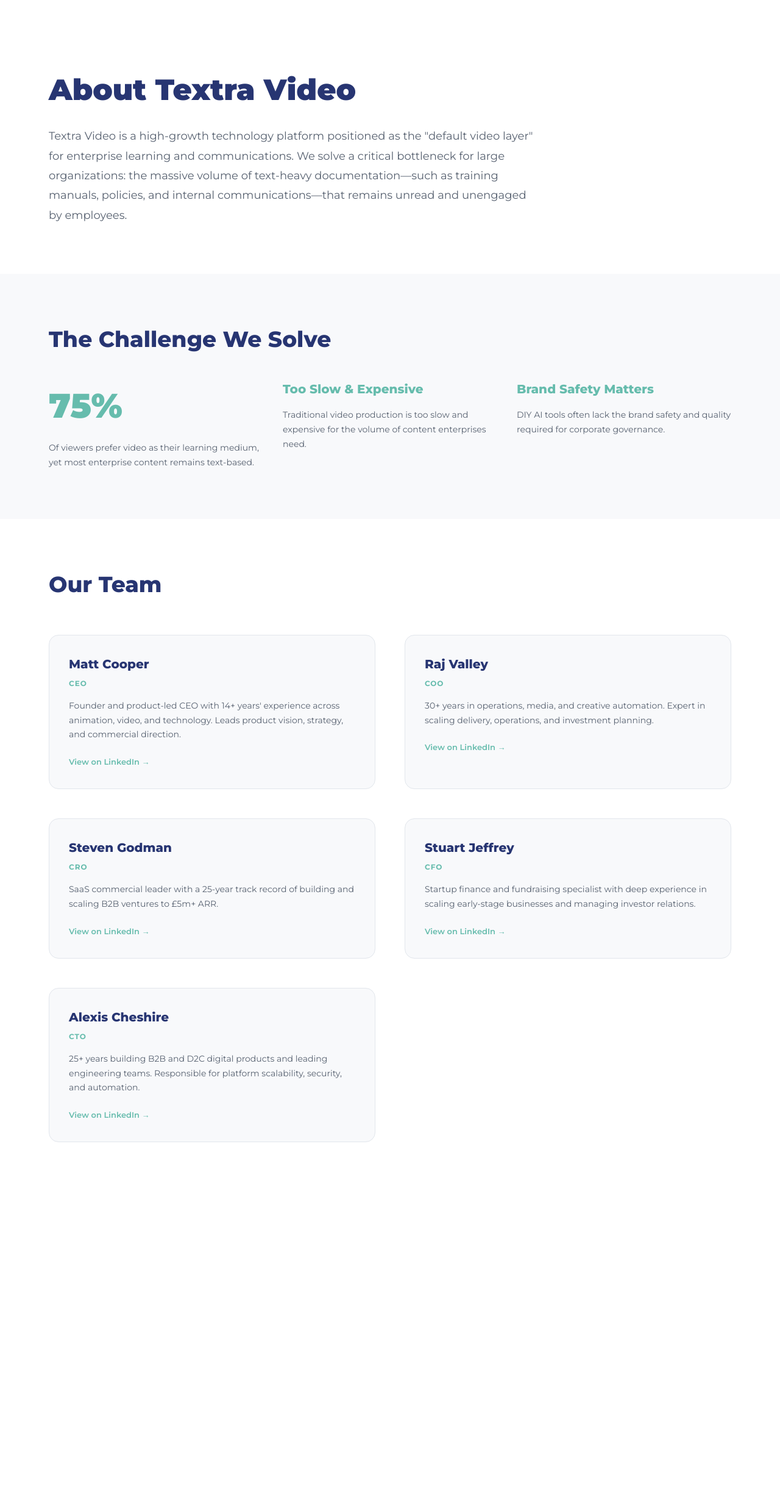
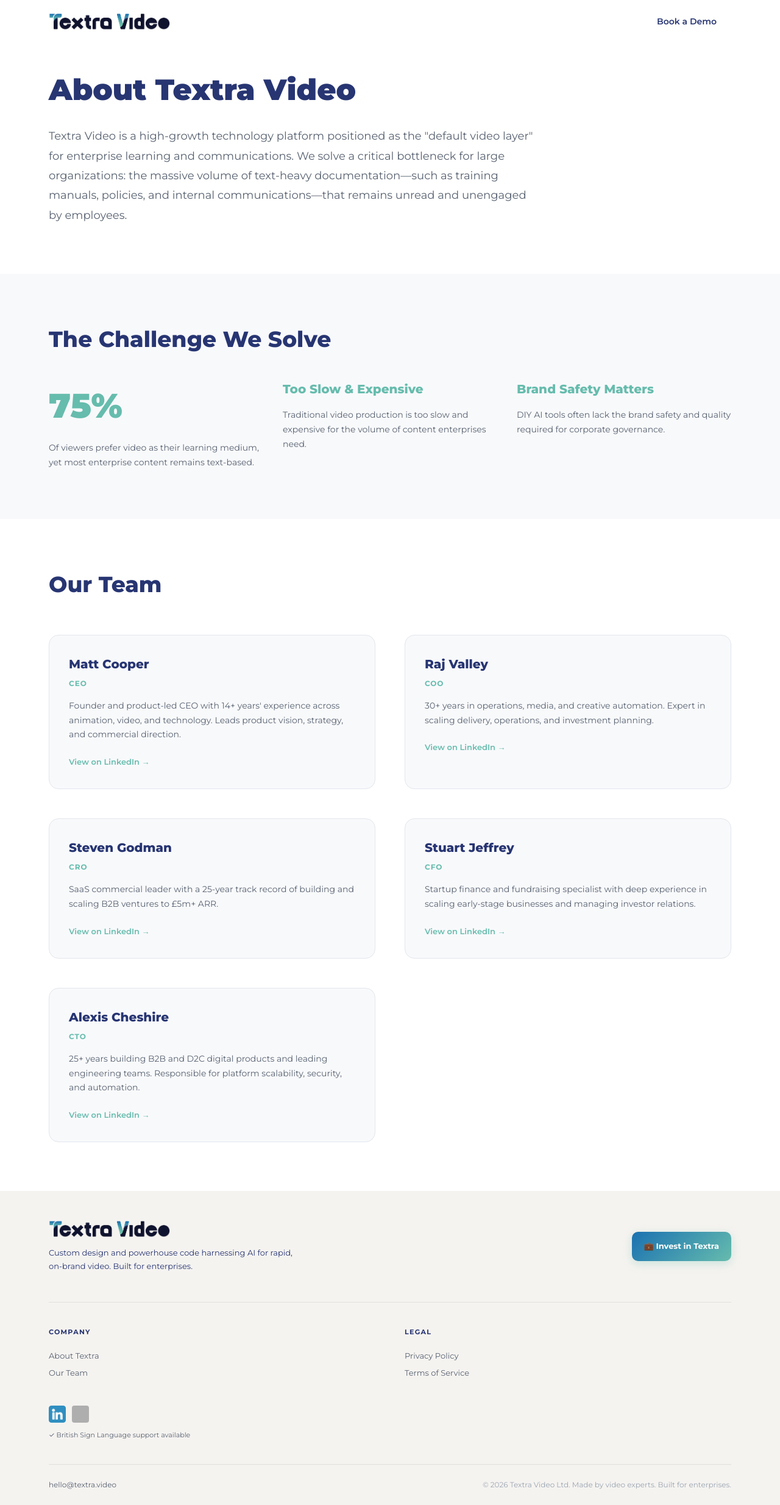
Before and after one commit to rajvalley-textra/textra-video, a Next.js app: page /about in a window 1280 px wide. Shown: the whole page at 61% size. Before the commit the page ends 1953 px from the top, so only its background shows below. Built offline with nearby package versions, Linux system fonts and the light colour scheme; grey boxes are pictures that could not be loaded.

Commit message:
Add NavBar and FooterSection to About page

```diff
--- a/app/about/page.tsx
+++ b/app/about/page.tsx
@@ -1,4 +1,6 @@
 import { C } from '@/lib/theme';
+import NavBar from '@/components/NavBar';
+import FooterSection from '@/components/FooterSection';
 
 export const metadata = {
   title: 'About Textra Video | Enterprise Video Platform',
@@ -40,7 +42,9 @@
   ];
 
   return (
-    <main>
+    <>
+      <NavBar />
+      <main>
       {/* Hero */}
       <section style={{ paddingTop: 120, paddingBottom: 80, background: '#fff' }}>
         <div style={{ maxWidth: 1200, margin: '0 auto', padding: '0 40px' }}>
@@ -129,5 +133,7 @@
         </div>
       </section>
     </main>
+      <FooterSection />
+    </>
   );
 }
```
